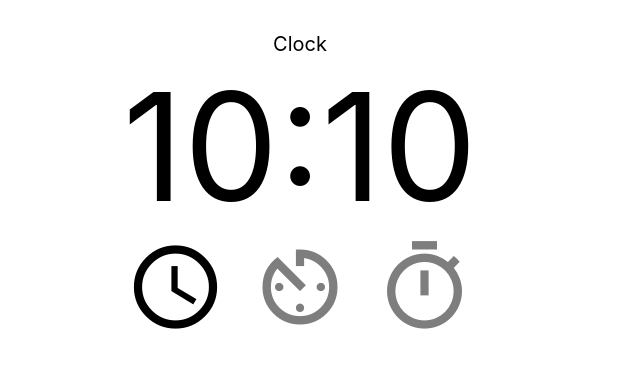
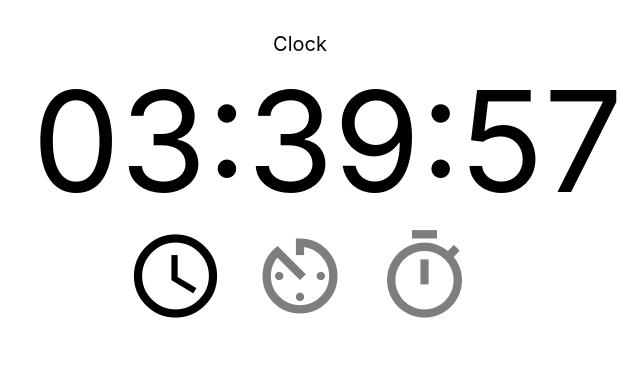
Before and after one commit to yuuki-yamaguchi/ticlock, an Electron app: page src/index.html in a window 600 px wide. Shown: the whole page, 623 px wide, since content can reach past the window. Drawn offline with Linux system fonts and the light colour scheme.

Commit message:
display current time

```diff
--- a/src/index.css
+++ b/src/index.css
@@ -40,6 +40,6 @@ body {
 }
 
 #clock-time{
-  font-size: 150px;
+  font-size: 140px;
   text-align: center;
 }
--- a/src/index.html
+++ b/src/index.html
@@ -28,6 +28,7 @@
 
   <script>
     let clockIcon = document.getElementById('clock-icon');
+    let clockTime = document.getElementById('clock-time');
     let timerIcon = document.getElementById('timer-icon');
     let stopwatchIcon = document.getElementById('stopwatch-icon');
     let functionInUseText = document.getElementById('function-in-use');
@@ -56,6 +57,9 @@
         functionInUse = 'Stop Watch';
         functionInUseText.innerText = functionInUse;
       });
+
+      set_time();
+      setInterval(set_time, 1000);
     }
 
     function change_function_in_use_icon(previous_active_function_icon, new_active_function_icon){
@@ -64,5 +68,13 @@
 
       functionInUseIcon = new_active_function_icon;
     }
-  </script>
+
+    function set_time(){
+      let nowTime = new Date();
+      let timeText = prefix_0_if_single_digit(nowTime.getHours()) + ':' + prefix_0_if_single_digit(nowTime.getMinutes()) + ':' + prefix_0_if_single_digit(nowTime.getSeconds());
+      clockTime.innerText = timeText;
+    }
+
+    function prefix_0_if_single_digit(numeral){return numeral>10 ? String(numeral) : '0'+numeral ;}
+    </script>
 </html>
```
